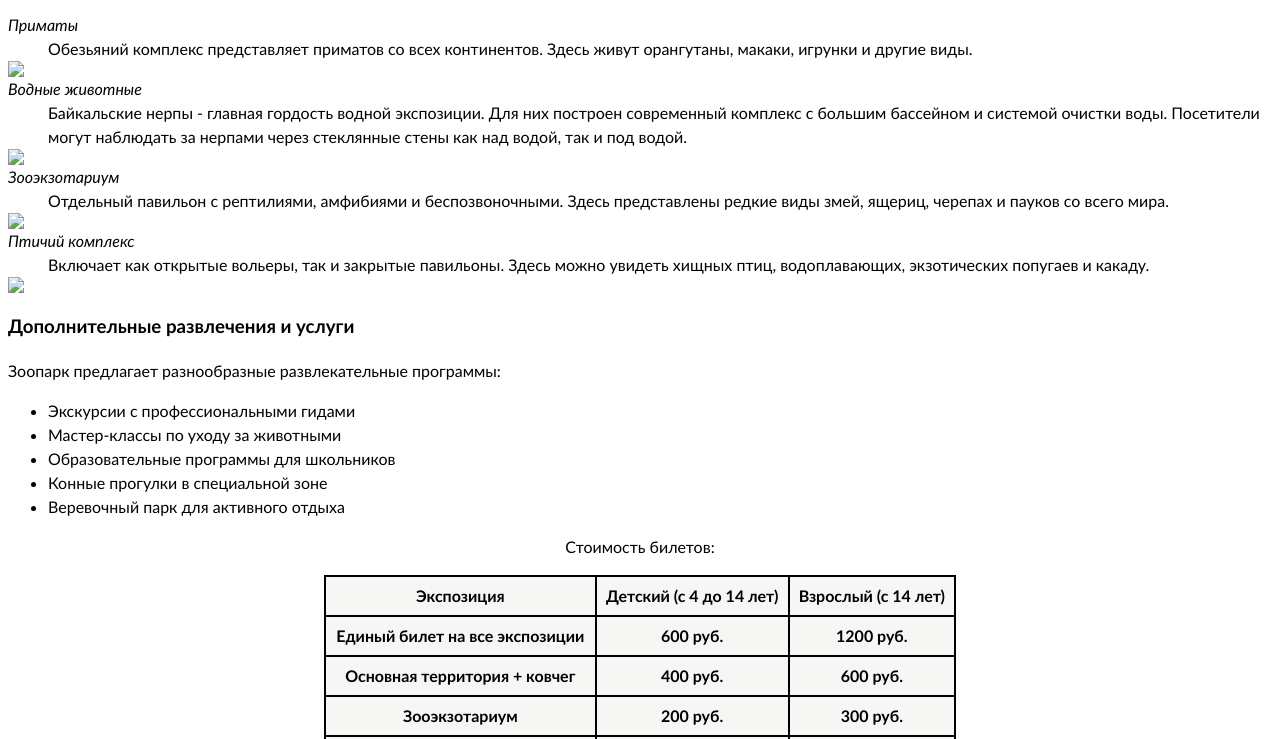
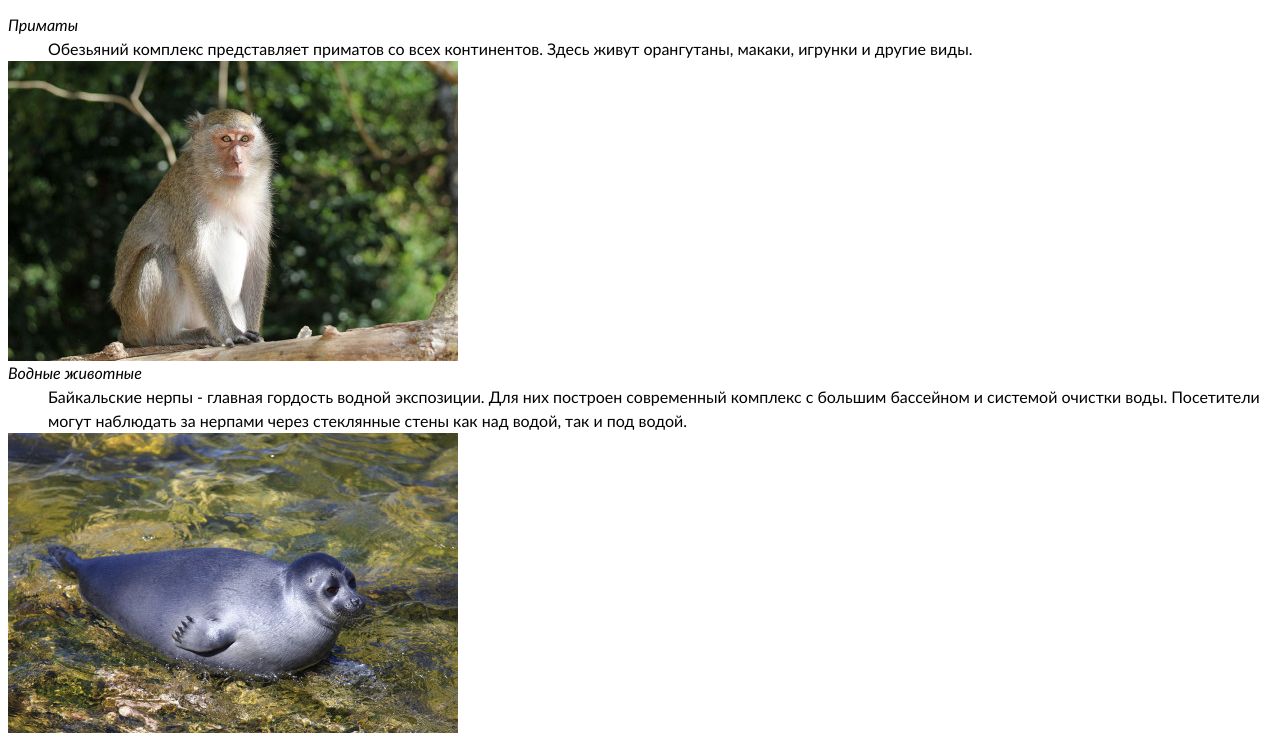
Before and after one commit to LaCroisssant/LaCroisssant.github.io, a plain HTML site: page pages/zoo.html in a window 1280 px wide. Shown: the part 1149-1888 px from the top of the page. Drawn offline with nearby package versions, Linux system fonts and the light colour scheme.

Commit message:
Update zoo.html

```diff
--- a/pages/zoo.html
+++ b/pages/zoo.html
@@ -42,16 +42,16 @@
             </dd>
             <dt>Приматы</dt>
             <dd>Обезьяний комплекс представляет приматов со всех континентов. Здесь живут орангутаны, макаки, игрунки и другие виды.</dd>
-            <img src = "images/Makak-yavanski.jpg">
+            <img src = "/images/Makak-yavanski.jpg">
             <dt>Водные животные</dt>
             <dd>Байкальские нерпы - главная гордость водной экспозиции. Для них построен современный комплекс с большим бассейном и системой очистки воды. Посетители могут наблюдать за нерпами через стеклянные стены как над водой, так и под водой.</dd>
-            <img src = "images/Nerpa.jpg">
+            <img src = "/images/Nerpa.jpg">
             <dt>Зооэкзотариум</dt>
             <dd>Отдельный павильон с рептилиями, амфибиями и беспозвоночными. Здесь представлены редкие виды змей, ящериц, черепах и пауков со всего мира.</dd>
-            <img src = "images/Hameleon-Yemen.jpg">
+            <img src = "/images/Hameleon-Yemen.jpg">
             <dt>Птичий комплекс</dt>
             <dd>Включает как открытые вольеры, так и закрытые павильоны. Здесь можно увидеть хищных птиц, водоплавающих, экзотических попугаев и какаду.</dd>
-            <img src = "images/Demoiselle-crane.jpg">
+            <img src = "/images/Demoiselle-crane.jpg">
         </dl>
         <h3>Дополнительные развлечения и услуги</h3>
         <p>Зоопарк предлагает разнообразные развлекательные программы:</p>
```
